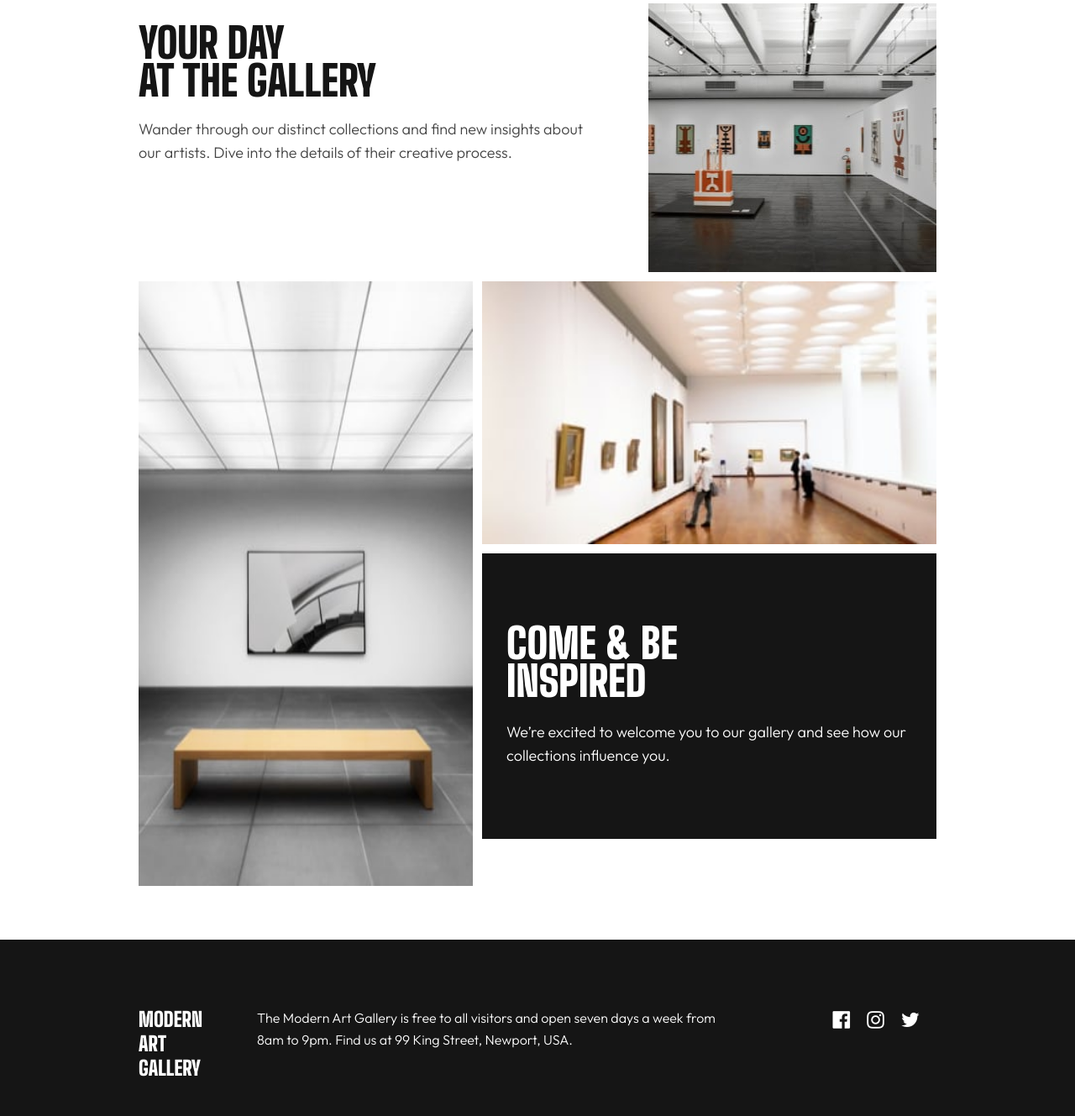
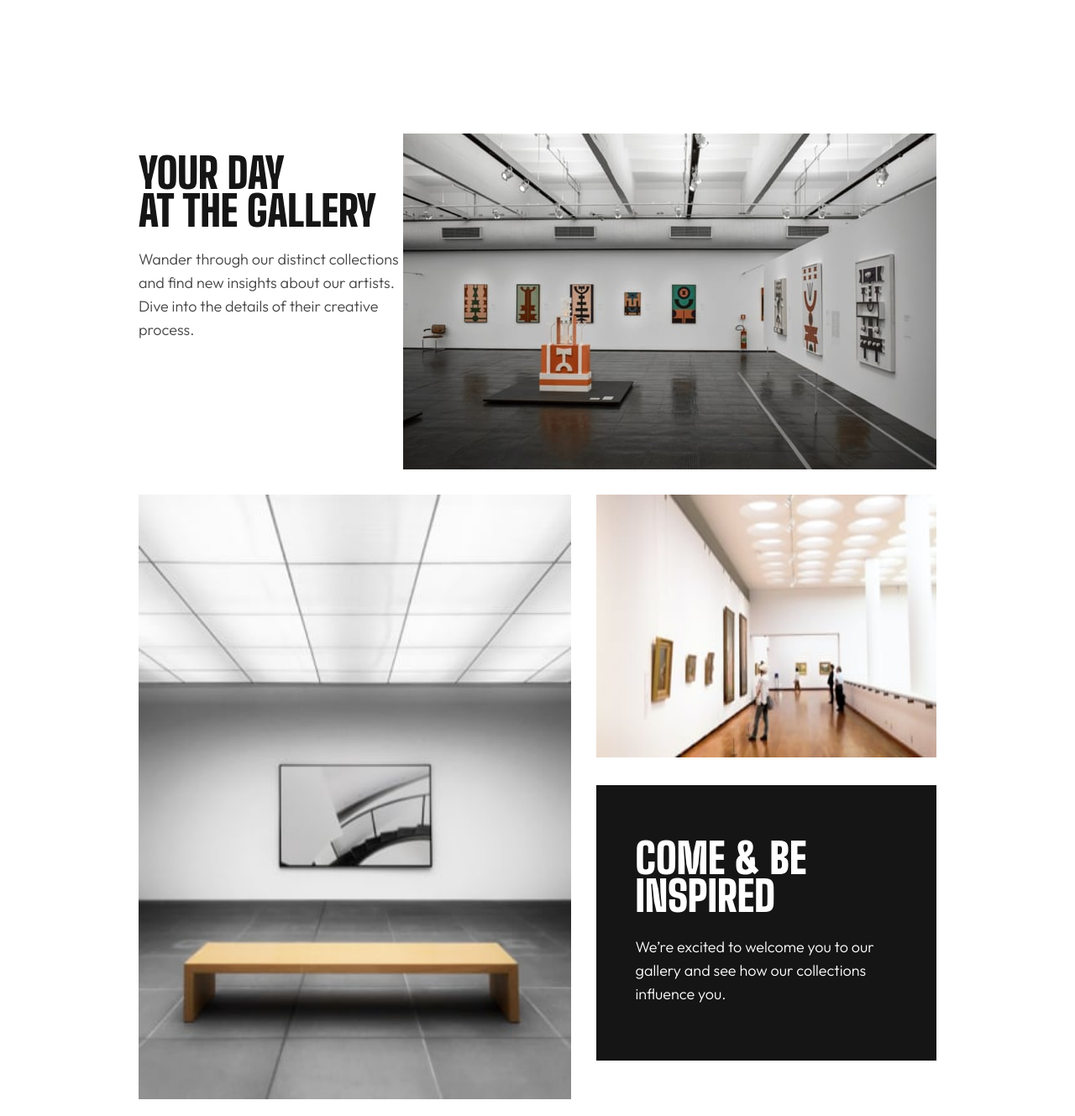
Before and after one commit to giorgi-gagnidze/art-gallery-website, a plain HTML site: page index.html in a window 1280 px wide. Shown: the part 771-2100 px from the top of the page at 84% size. Drawn offline with Linux system fonts and the light colour scheme.

```diff
--- a/CSS/style.css
+++ b/CSS/style.css
@@ -95,6 +95,14 @@
 }
 
 /* Main Article */
+
+.img-1-mobile {
+  display: block;
+}
+
+.img-1-desktop {
+  display: none;
+}
 
 .main-article__container {
   margin-top: 25px;
@@ -279,12 +287,6 @@
     padding: 0 165px;
   }
 
-  .main-footer {
-    max-width: 1440px;
-    display: flex;
-    padding: 80px 165px;
-  }
-
   .main-header {
     background-color: #151515;
     background-image: url(../assets/desktop/image-hero.jpg);
@@ -312,4 +314,44 @@
     width: 350px;
     margin-left: 246px;
   }
+
+  .img-1-mobile {
+    display: none;
+  }
+
+  .img-1-desktop {
+    display: block;
+  }
+
+  .main-article__container {
+    margin-top: 180px;
+    margin-bottom: 30px;
+  }
+
+  .img-2 {
+    width: 100%;
+    height: 720px;
+    margin-right: 30px;
+  }
+
+  .second-article__container {
+    padding: 65px 47px 65px 47px;
+    margin-top: 30px;
+  }
+
+  .main-footer {
+    max-width: 1440px;
+    display: flex;
+    padding: 80px 165px;
+  }
+
+  .main-footer__heading {
+    margin-bottom: 0px;
+    margin-right: 140px;
+  }
+
+  .main-footer__text {
+    margin-bottom: 0px;
+    margin-right: 280px;
+  }
 }
--- a/index.html
+++ b/index.html
@@ -49,7 +49,12 @@
         <img
           src="./assets/mobile/image-grid-1.jpg"
           alt="grid image"
-          class="img-1"
+          class="img-1-mobile"
+        />
+        <img
+          src="./assets/desktop/image-grid-1.jpg"
+          alt="grid image"
+          class="img-1-desktop"
         />
         <div>
           <h2 class="main-article__heading">Your day <br />at the gallery</h2>
```
